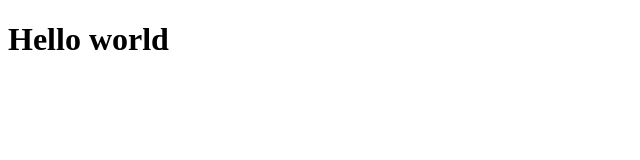
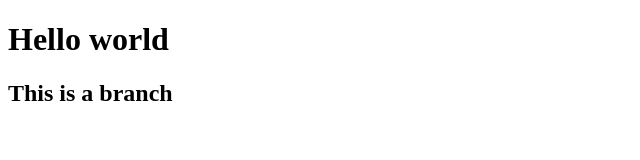
Before and after one commit to Rahdi-H/HTML-CSS, a plain HTML site: page index.html in a window 1280 px wide. Shown: the whole page, without its empty margins (0-640 px from the left). Drawn offline with Linux system fonts and the light colour scheme.

Commit message:
new branch

```diff
--- a/index.html
+++ b/index.html
@@ -8,5 +8,6 @@
 </head>
 <body>
     <h1>Hello world</h1>
+    <h2>This is a branch</h2>
 </body>
 </html>
```
